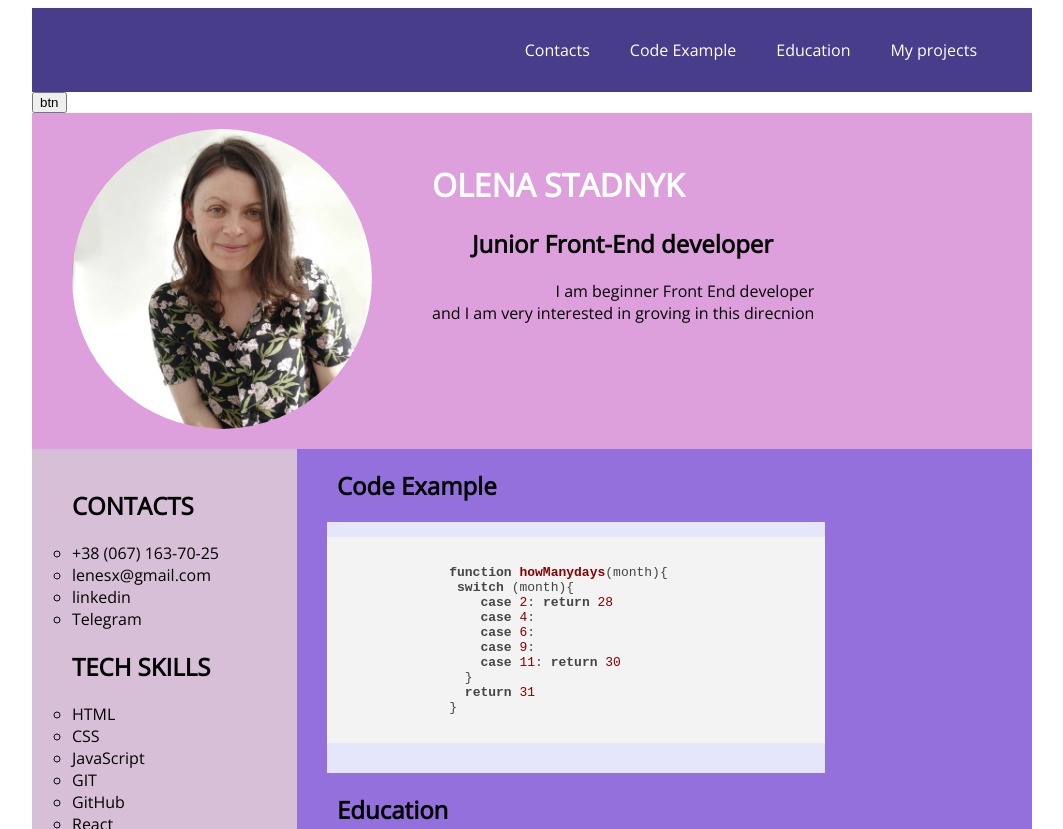
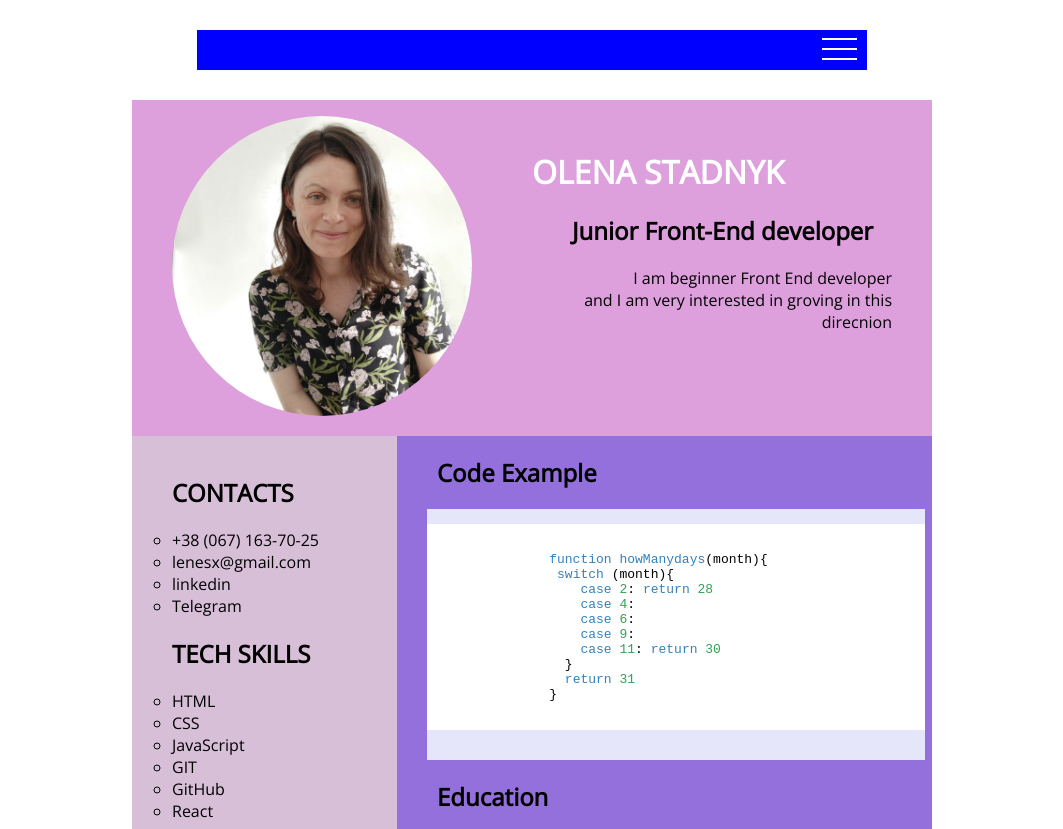
Before and after one commit to leness/rsschool-cv, a plain HTML site: page index.html in a window 1280 px wide. Shown: the top 829 px of the page, without its empty margins (108-1171 px from the left). Drawn offline with nearby package versions, Linux system fonts and the light colour scheme.

Commit message:
feat: add basic burger-menu

```diff
--- a/index.html
+++ b/index.html
@@ -6,19 +6,32 @@
     <meta name="viewport" content="width=device-width, initial-scale=1.0" />
     <link
       rel="stylesheet"
-      href="//cdnjs.cloudflare.com/ajax/libs/highlight.js/9.15.9/styles/default.min.css"
+      href="//cdnjs.cloudflare.com/ajax/libs/highlight.js/9.15.9/styles/color-brewer.min.css"
     />
     <script src="//cdnjs.cloudflare.com/ajax/libs/highlight.js/9.15.9/highlight.min.js"></script>
     <script>
       hljs.initHighlightingOnLoad();
     </script>
+
     <link rel="stylesheet" href="./style.css" />
     <title>CV</title>
   </head>
   <body>
     <header class="header">
-      <div class="wrapper">
-        <nav class="nav">
+      <div class="header__wrapper">
+        <input type="checkbox" id="check__menu" />
+        <label class="label" for="check__menu"></label>
+        <div class="burger__line first"></div>
+        <div class="burger__line second"></div>
+        <div class="burger__line third"></div>
+        <div class="burger__line fourth"></div>
+        <nav class="menu">
+          <a class="nav__link_burger" href="#Contacts">Contacts</a>
+          <a class="nav__link_burger" href="#CodeExample">Code Example</a>
+          <a class="nav__link_burger" href="#Education">Education</a>
+          <a class="nav__link_burger" href="#MyProjects">My projects</a>
+        </nav>
+        <!-- <nav class="nav">
           <ul class="nav__list">
             <li class="nav__list_item">
               <a class="nav__link" href="#Contacts">Contacts</a>
@@ -33,8 +46,11 @@
               <a class="nav__link" href="#MyProjects">My projects</a>
             </li>
           </ul>
-        </nav>
-        <button>btn</button>
+        </nav> -->
+      </div>
+    </header>
+    <div class="wrapper">
+      <main class="main">
         <div class="header__flex">
           <figure>
             <img class="avatar" src="./images/foto.jpg" alt="avatar" />
@@ -49,10 +65,6 @@
             </p>
           </div>
         </div>
-      </div>
-    </header>
-    <div class="wrapper">
-      <main class="main">
         <div class="side">
           <div>
             <aside class="aside">
--- a/style.css
+++ b/style.css
@@ -1,4 +1,8 @@
 @import url('https://fonts.googleapis.com/css2?family=Open+Sans&display=swap');
+
+* {
+    box-sizing: border-box;
+}
 
 html {
     scroll-behavior: smooth;
@@ -18,6 +22,94 @@ li {
 
 p {
     font-family: 'Open Sans', sans-serif;
+}
+
+.header__wrapper {
+margin: 30px auto;
+max-width: 670px;
+background-color: blue;
+position: relative;
+text-align: center;
+color: #E6E6FA;
+height: 40px;
+}
+
+#check__menu{
+    display: none;
+}
+
+.label {
+    display: block;
+    position: absolute;
+    top: 8px;
+    left: 0;
+    width: 100%;
+    height: 100%;
+    z-index: 2;
+    cursor: pointer;
+    line-height: 40px;
+}
+
+.burger__line {
+    position: absolute;
+    top: 8px;
+    right: 10px;
+    width: 35px;
+    height: 2px;
+    background-color: #ffffff;
+    transition: .5s all;
+}
+
+.second, .third {
+    top: 18px;
+}
+
+.fourth {
+    top: 28px;
+}
+
+.menu {
+    display: block;
+    position: absolute;
+    width: 100%;
+    bottom: 0;
+    left: 0;
+    background-color: rgba(255, 255, 255, .8);
+    transform: translateY(100%);
+    max-height: 0;
+    font-size: 0;
+    overflow: hidden;
+    transition: .5s all;
+}
+
+.nav__link_burger {
+display: block;
+width: 100%;
+padding: 10px;
+color: blue;
+text-decoration: none;
+border-top: 1px solid rgba(255, 255, 255, .3);
+}
+
+#check__menu:checked ~ .menu {
+min-height: 500px;
+font-size: 16px;
+}
+
+#check__menu:checked ~ .first {
+    display: none;
+}
+
+#check__menu:checked ~ .second {
+    transform: rotate(45deg);
+}
+
+#check__menu:checked ~ .third {
+    transform: rotate(-45deg);
+}
+
+#check__menu:checked ~ .fourth {
+    display: none;
 }
 
 .wrapper {
@@ -53,7 +145,7 @@ list-style: none;
 }
 
 .nav__link {
-    color: #ffffff;
+    color: violet;
     text-decoration: none;
     /* list-style: none; */
 }
```
